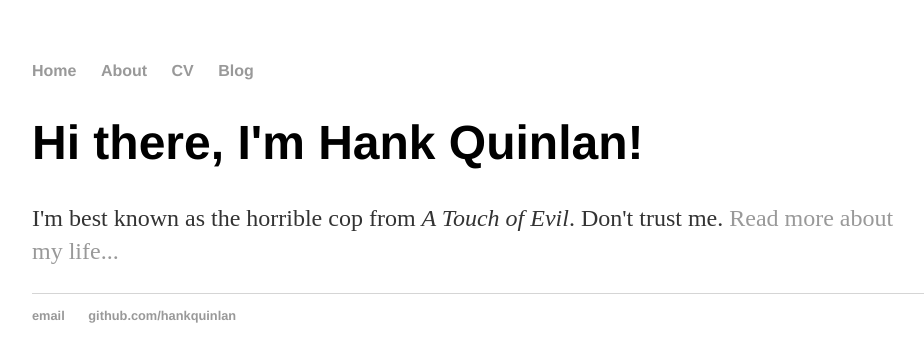
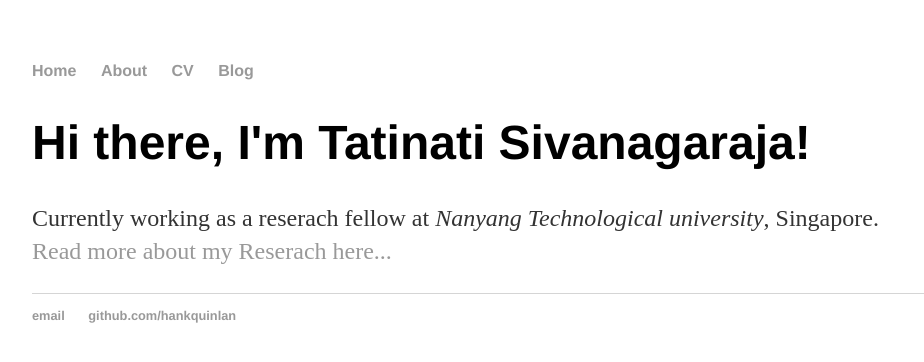
Before and after one commit to tatinati-writings/tatinati-writings.github.io, a Jekyll site: the page built from index.html, in a window 1280 px wide. Shown: the top 362 px of the page, without its empty margins (160-1084 px from the left). Built offline with Jekyll 4.4.1, drawn with Linux system fonts in a browser that asks for light colours.

Commit message:
Update index.html
index page

```diff
--- a/index.html
+++ b/index.html
@@ -1,9 +1,9 @@
 ---
 layout: default
-title: Hank Quinlan, Horrible Cop
+title: Tatinati Sivanagaraja
 ---
 
 		<div class="blurb">
-			<h1>Hi there, I'm Hank Quinlan!</h1>
-			<p>I'm best known as the horrible cop from <em>A Touch of Evil</em>. Don't trust me. <a href="/about">Read more about my life...</a></p>
+			<h1>Hi there, I'm Tatinati Sivanagaraja!</h1>
+			<p>Currently working as a reserach fellow at <em>Nanyang Technological university</em>, Singapore. <a href="/about">Read more about my Reserach here...</a></p>
 		</div>
```
